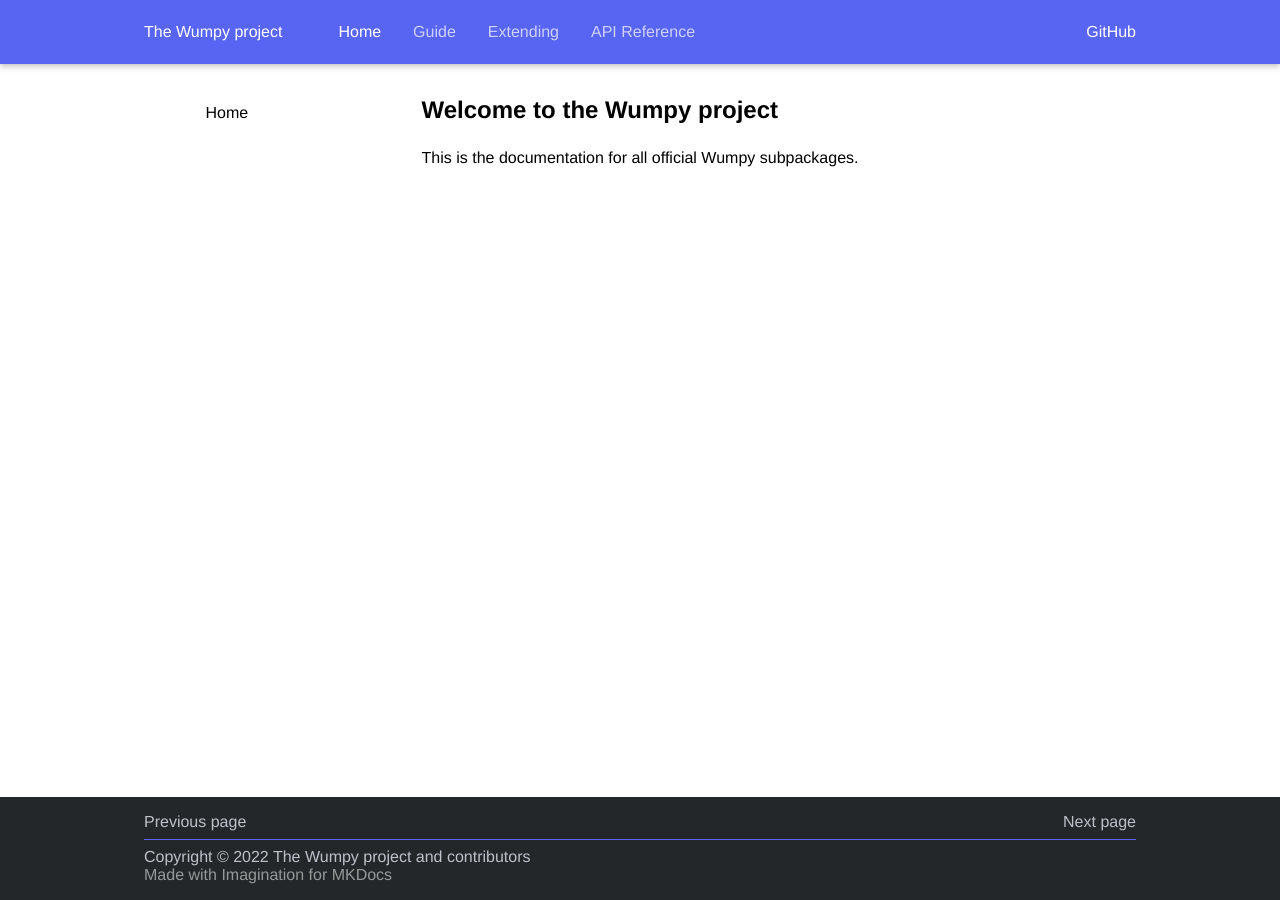
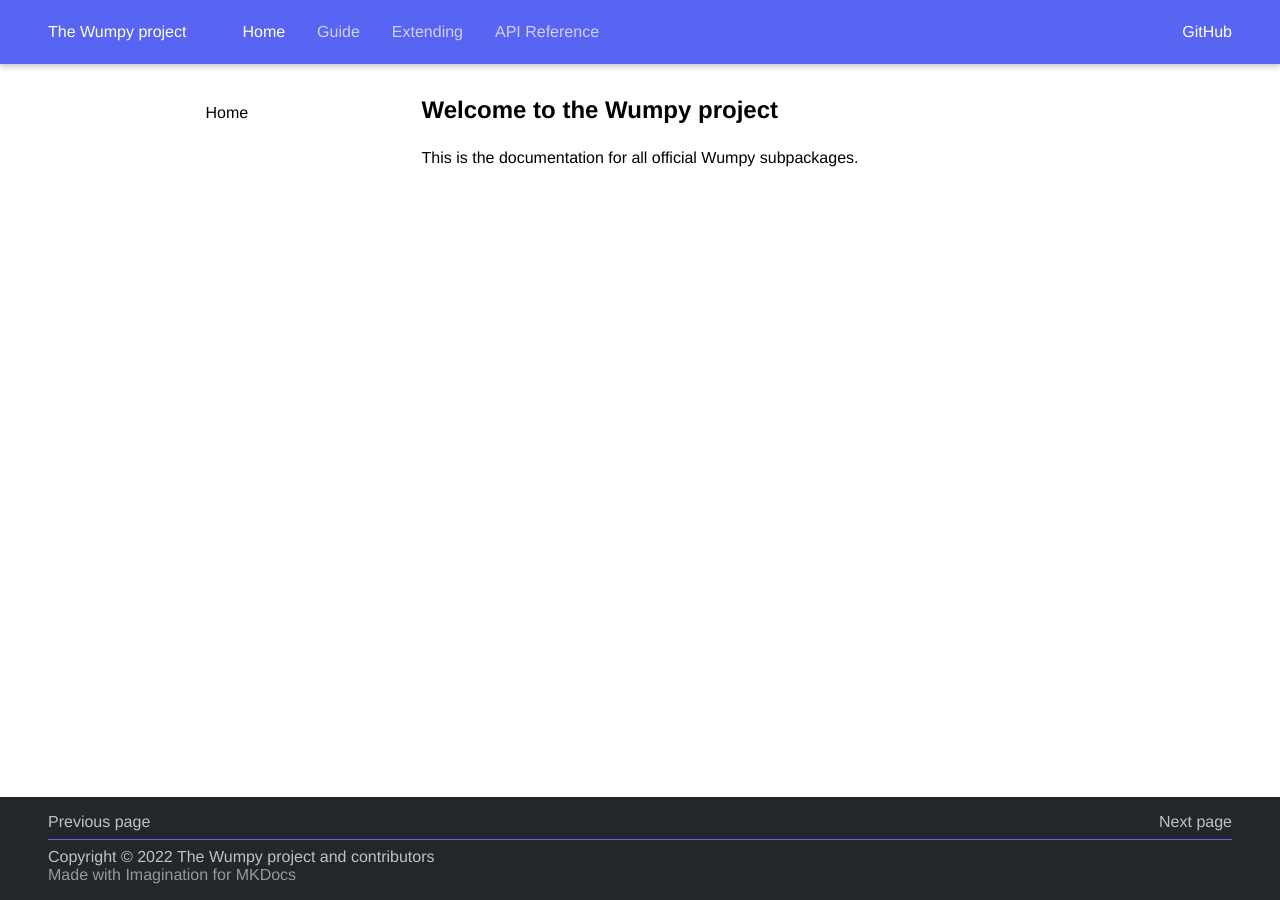
Before and after one commit to wumpyproject/docs, an MkDocs documentation site: the page built from docs/index.md, in a window 1280 px wide. Built offline with MkDocs 1.6.1, drawn with Linux system fonts in a browser that asks for light colours.

Commit message:
Widen page layout of documentation
This commit increases the width set for the centered content. It should fit 95 characters in codeblocks as to not produce any scrolling.

```diff
--- a/theme/css/theme.css
+++ b/theme/css/theme.css
@@ -29,7 +29,7 @@ article ol, article p, article ul {
 
 .page-layout {
   margin-left: auto;
-  max-width: 62rem;
+  max-width: 74rem;
   margin-right: auto;
 }
 
```
